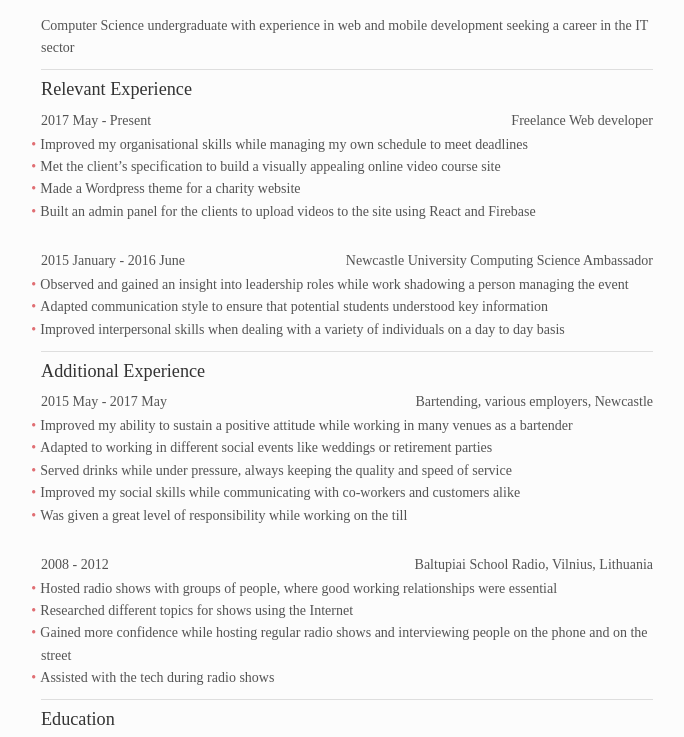
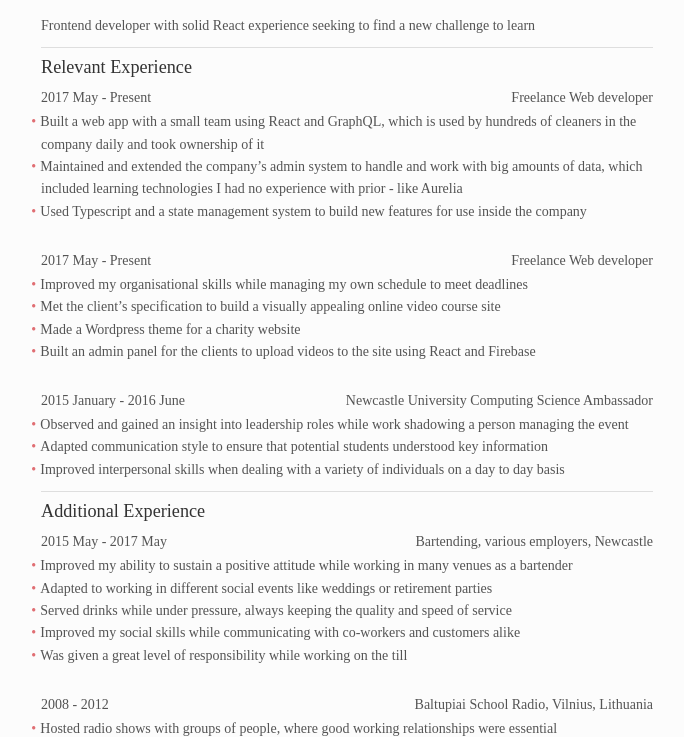
Before and after one commit to egloo8/egloo8.github.io, a plain HTML site: page index.html in a window 1280 px wide. Shown: the part 54-791 px from the top of the page, without its empty margins (293-977 px from the left). Drawn offline with Linux system fonts and the light colour scheme.

Commit message:
Update index.html

```diff
--- a/index.html
+++ b/index.html
@@ -13,9 +13,22 @@
 <body>
     <div class="note-wrapper">
         <h1>Eglė Lakytė</h1>
-        <p>Computer Science undergraduate with experience in web and mobile development seeking a career in the IT sector</p>
+        <p>Frontend developer with solid React experience seeking to find a new challenge to learn</p>
         <hr>
         <h2>Relevant Experience</h2>
+        <p>
+            <b>2017 May - Present</b>
+            <b id='right'>Freelance Web developer</b>
+        </p>
+        <ul>
+            <li>Built a web app with a small team using React and GraphQL, which is used by hundreds of cleaners in the company daily and took ownership of it
+            </li>
+            <li>Maintained and extended the company’s admin system to handle and work with big amounts of data, which included learning technologies I had no experience with prior - like Aurelia
+            </li>
+            <li>Used Typescript and a state management system to build new features for use inside the company
+            </li>
+        </ul>
+        <br>
         <p>
             <b>2017 May - Present</b>
             <b id='right'>Freelance Web developer</b>
```
